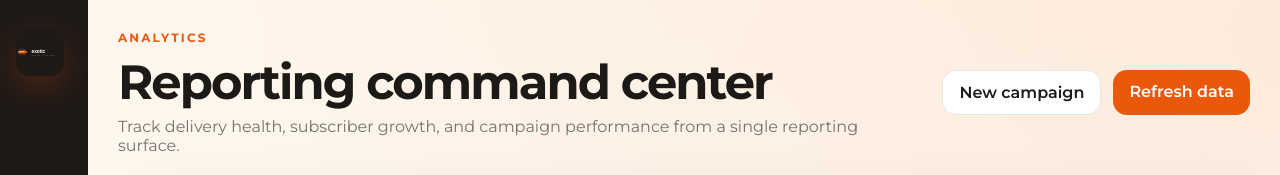
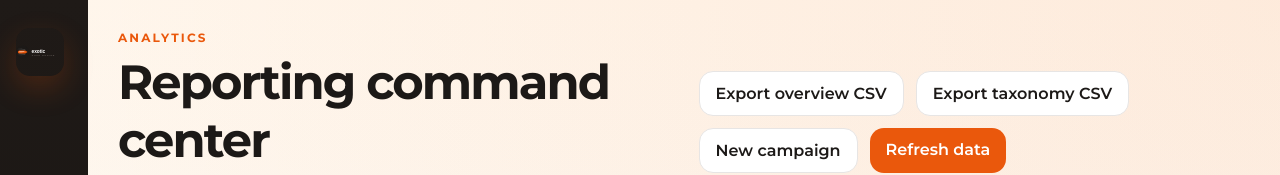
Before and after one commit to riley-kyule/push-notif-engine, a Next.js app in the folder apps/dashboard/: page /analytics in a window 1280 px wide. Shown: the top 175 px of the page. Built offline with nearby package versions, Linux system fonts and the light colour scheme; no server answers.

Commit message:
feat(dashboard): add analytics export and taxonomy views

```diff
--- a/apps/dashboard/app/_data/analytics.ts
+++ b/apps/dashboard/app/_data/analytics.ts
@@ -41,6 +41,18 @@ export interface TimePerformanceSummary {
   clickThroughRate: number;
 }
 
+export interface ContentPerformanceSummary {
+  contentType: string;
+  totalCampaigns: number;
+  totalDelivered: number;
+  totalSent: number;
+  totalFailed: number;
+  totalExpired: number;
+  totalClicked: number;
+  deliveryRate: number;
+  clickThroughRate: number;
+}
+
 export interface AnalyticsDashboardData {
   days: AnalyticsDays;
   rangeLabel: string;
@@ -53,6 +65,7 @@ export interface AnalyticsDashboardData {
   countryPerformance: CountryPerformanceSummary[];
   sitePerformance: SitePerformanceSummary[];
   timePerformance: TimePerformanceSummary[];
+  contentPerformance: ContentPerformanceSummary[];
 }
 
 const rangeLabels: Record<AnalyticsDays, string> = {
@@ -113,6 +126,16 @@ function fallbackTimePerformance(): TimePerformanceSummary[] {
   }));
 }
 
+function fallbackContentPerformance(): ContentPerformanceSummary[] {
+  return [
+    { contentType: "promotion", totalCampaigns: 12, totalDelivered: 142000, totalSent: 151000, totalFailed: 2100, totalExpired: 600, totalClicked: 11800, deliveryRate: 92.1, clickThroughRate: 7.8 },
+    { contentType: "editorial", totalCampaigns: 8, totalDelivered: 92000, totalSent: 95500, totalFailed: 1100, totalExpired: 250, totalClicked: 7100, deliveryRate: 94.2, clickThroughRate: 7.2 },
+    { contentType: "digest", totalCampaigns: 6, totalDelivered: 62000, totalSent: 64500, totalFailed: 900, totalExpired: 180, totalClicked: 5300, deliveryRate: 94.4, clickThroughRate: 8.3 },
+    { contentType: "announcement", totalCampaigns: 4, totalDelivered: 38000, totalSent: 39600, totalFailed: 560, totalExpired: 140, totalClicked: 2900, deliveryRate: 94.8, clickThroughRate: 7.1 },
+    { contentType: "alert", totalCampaigns: 2, totalDelivered: 12000, totalSent: 12600, totalFailed: 220, totalExpired: 80, totalClicked: 900, deliveryRate: 93.7, clickThroughRate: 6.6 },
+  ];
+}
+
 function buildFallbackAnalytics(site: SiteSummary): SiteAnalyticsSummary {
   const activeSubscribers = site.subscribers;
   const totalDelivered = Math.max(Math.floor(site.subscribers * 0.94), 1);
@@ -170,6 +193,10 @@ export async function getAnalyticsDashboardData(input: {
     getAnalyticsApiList<SitePerformanceSummary>("/analytics/sites-performance?days=" + days, fallbackSitePerformance(sites)),
     getAnalyticsApiList<TimePerformanceSummary>("/analytics/time-performance?days=" + days, fallbackTimePerformance()),
   ]);
+  const contentPerformance = await getAnalyticsApiList<ContentPerformanceSummary>(
+    "/analytics/content-performance?days=" + days,
+    fallbackContentPerformance(),
+  );
 
   return {
     days,
@@ -183,6 +210,7 @@ export async function getAnalyticsDashboardData(input: {
     countryPerformance,
     sitePerformance,
     timePerformance,
+    contentPerformance,
   };
 }
 
--- a/apps/dashboard/app/_data/campaigns.ts
+++ b/apps/dashboard/app/_data/campaigns.ts
@@ -5,6 +5,7 @@ export interface CampaignSummary {
   name: string;
   site: string;
   type: "instant" | "scheduled" | "recurring";
+  contentType: "announcement" | "promotion" | "editorial" | "digest" | "alert";
   status: "draft" | "scheduled" | "sending" | "sent" | "failed" | "expired";
   sent: string;
   ctr: string;
@@ -18,6 +19,7 @@ export interface CampaignDetail extends CampaignSummary {
   imageLabel: string;
   iconLabel: string;
   audienceLabel: string;
+  contentType: "announcement" | "promotion" | "editorial" | "digest" | "alert";
   buttons: Array<{ label: string; url: string }>;
   metrics: {
     sent: string;
@@ -44,6 +46,7 @@ export const campaignSummaries: CampaignSummary[] = [
     name: "Launch Week",
     site: "exotic-africa.com",
     type: "scheduled",
+    contentType: "promotion",
     status: "scheduled",
     sent: "0",
     ctr: "0%",
@@ -54,6 +57,7 @@ export const campaignSummaries: CampaignSummary[] = [
     name: "Safari Sale",
     site: "zebra-travel.co.za",
     type: "instant",
+    contentType: "announcement",
     status: "sent",
     sent: "184,311",
     ctr: "7.8%",
@@ -64,6 +68,7 @@ export const campaignSummaries: CampaignSummary[] = [
     name: "Weekly Roundup",
     site: "all sites",
     type: "recurring",
+    contentType: "digest",
     status: "draft",
     sent: "0",
     ctr: "-",
@@ -77,6 +82,7 @@ export const campaignDetails: Record<string, CampaignDetail> = {
     name: "Launch Week",
     site: "exotic-africa.com",
     type: "scheduled",
+    contentType: "promotion",
     status: "scheduled",
     sent: "0",
     ctr: "0%",
@@ -105,6 +111,7 @@ export const campaignDetails: Record<string, CampaignDetail> = {
     name: "Safari Sale",
     site: "zebra-travel.co.za",
     type: "instant",
+    contentType: "announcement",
     status: "sent",
     sent: "184,311",
     ctr: "7.8%",
@@ -133,6 +140,7 @@ export const campaignDetails: Record<string, CampaignDetail> = {
     name: "Weekly Roundup",
     site: "all sites",
     type: "recurring",
+    contentType: "digest",
     status: "draft",
     sent: "0",
     ctr: "-",
@@ -164,6 +172,7 @@ function toCampaignSummary(record: {
   siteId?: string;
   site?: string;
   type: CampaignSummary["type"];
+  contentType?: CampaignSummary["contentType"];
   status: CampaignSummary["status"];
   sentAt?: string | null;
   sent?: string;
@@ -175,6 +184,7 @@ function toCampaignSummary(record: {
     name: record.name,
     site: record.site ?? record.siteId ?? "all sites",
     type: record.type,
+    contentType: record.contentType ?? "announcement",
     status: record.status,
     sent: record.sent ?? (record.sentAt ? "sent" : "0"),
     ctr: record.ctr ?? "0%",
@@ -190,6 +200,7 @@ function toCampaignDetail(record: {
   siteId?: string;
   site?: string;
   type: CampaignDetail["type"];
+  contentType?: CampaignDetail["contentType"];
   status: CampaignDetail["status"];
   sent?: string;
   ctr?: string;
@@ -209,6 +220,7 @@ function toCampaignDetail(record: {
     id: record.id,
     name: record.name,
     site: summary.site,
+    contentType: record.contentType ?? summary.contentType,
     title: record.title,
     message: record.message,
     url: record.url,
--- a/apps/dashboard/app/analytics/page.tsx
+++ b/apps/dashboard/app/analytics/page.tsx
@@ -19,6 +19,14 @@ function buildQuery(params: { days: number; siteId?: string; campaignId?: string
     search.set("campaignId", params.campaignId);
   }
   return `/analytics?${search.toString()}`;
+}
+
+function buildExportUrl(params: { days: number; report: "overview" | "countries" | "sites-performance" | "time-performance" | "content-performance" }): string {
+  const search = new URLSearchParams({
+    days: String(params.days),
+    report: params.report,
+  });
+  return `/api/dashboard/analytics/export?${search.toString()}`;
 }
 
 function formatNumber(value: number): string {
@@ -46,6 +54,7 @@ export default async function AnalyticsPage({
   const maxCountrySubscribers = Math.max(...dashboard.countryPerformance.map((item) => item.totalSubscribers), 1);
   const maxSiteSubscribers = Math.max(...dashboard.sitePerformance.map((item) => item.totalSubscribers), 1);
   const maxHourVolume = Math.max(...dashboard.timePerformance.map((item) => item.totalDelivered + item.totalSent), 1);
+  const maxContentVolume = Math.max(...dashboard.contentPerformance.map((item) => item.totalDelivered + item.totalSent), 1);
 
   return (
     <DashboardShell
@@ -54,6 +63,12 @@ export default async function AnalyticsPage({
       description="Track delivery health, subscriber growth, and campaign performance from a single reporting surface."
       actions={
         <>
+          <Link className="button secondary" href={buildExportUrl({ days: dashboard.days, report: "overview" })}>
+            Export overview CSV
+          </Link>
+          <Link className="button secondary" href={buildExportUrl({ days: dashboard.days, report: "content-performance" })}>
+            Export taxonomy CSV
+          </Link>
           <Link className="button secondary" href="/campaigns/new">
             New campaign
           </Link>
@@ -338,6 +353,37 @@ export default async function AnalyticsPage({
           ))}
         </div>
       </section>
+
+      <section className="card analytics-panel" style={{ marginTop: 18 }}>
+        <div className="panel-heading">
+          <div>
+            <p className="eyebrow">Content performance</p>
+            <h3>Taxonomy performance by campaign type</h3>
+          </div>
+          <span className="badge warning">Taxonomy driven</span>
+        </div>
+
+        <div className="analytics-list">
+          {dashboard.contentPerformance.map((item) => {
+            const totalVolume = item.totalDelivered + item.totalSent;
+            return (
+              <article key={item.contentType} className="analytics-list-row">
+                <div className="analytics-list-labels">
+                  <strong>{item.contentType}</strong>
+                  <span className="subtle">{formatNumber(item.totalCampaigns)} campaigns</span>
+                </div>
+                <div className="analytics-list-track">
+                  <div className="analytics-list-fill" style={{ width: `${Math.max((totalVolume / maxContentVolume) * 100, 8)}%` }} />
+                </div>
+                <div className="analytics-list-metrics">
+                  <strong>{formatPercent(item.deliveryRate)} delivery</strong>
+                  <span className="subtle">CTR {formatPercent(item.clickThroughRate)}</span>
+                </div>
+              </article>
+            );
+          })}
+        </div>
+      </section>
     </DashboardShell>
   );
 }
--- /dev/null
+++ b/apps/dashboard/app/api/dashboard/analytics/export/route.ts
@@ -0,0 +1,18 @@
+import { NextResponse } from "next/server";
+
+import { apiFetch } from "../../../../../lib/server-api";
+
+export async function GET(request: Request): Promise<Response> {
+  const url = new URL(request.url);
+  const search = url.search;
+  const res = await apiFetch(`/analytics/export${search}`);
+  const csv = await res.text().catch(() => "metric,value");
+
+  return new NextResponse(csv, {
+    status: res.status,
+    headers: {
+      "content-type": res.headers.get("content-type") ?? "text/csv; charset=utf-8",
+      "content-disposition": res.headers.get("content-disposition") ?? 'attachment; filename="analytics.csv"',
+    },
+  });
+}
--- a/apps/dashboard/app/campaigns/[id]/page.tsx
+++ b/apps/dashboard/app/campaigns/[id]/page.tsx
@@ -33,6 +33,8 @@ export default async function CampaignDetailPage({ params }: { params: Promise<{
       <section className="grid" style={{ gridTemplateColumns: "minmax(0, 1.1fr) minmax(0, 0.9fr)", marginTop: 18 }}>
         <article className="card">
           <h3>Campaign content</h3>
+          <p className="subtle">Content taxonomy</p>
+          <p>{campaign.contentType}</p>
           <p className="subtle">Title</p>
           <p>{campaign.title}</p>
           <p className="subtle">Message</p>
```
Also changed, not shown: apps/dashboard/app/campaigns/new/campaign-builder-form.tsx (+25 -3 lines).
